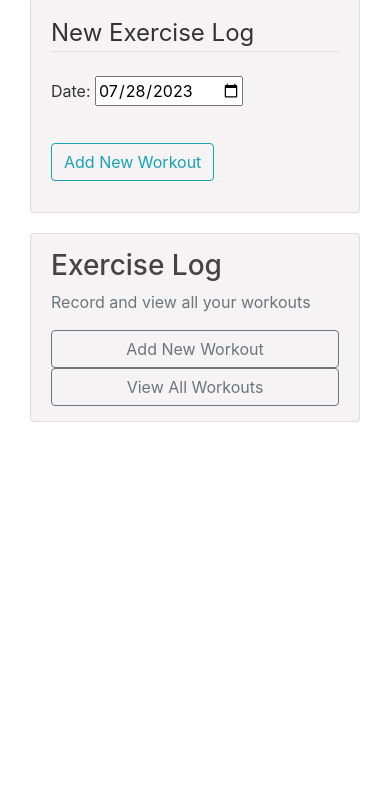
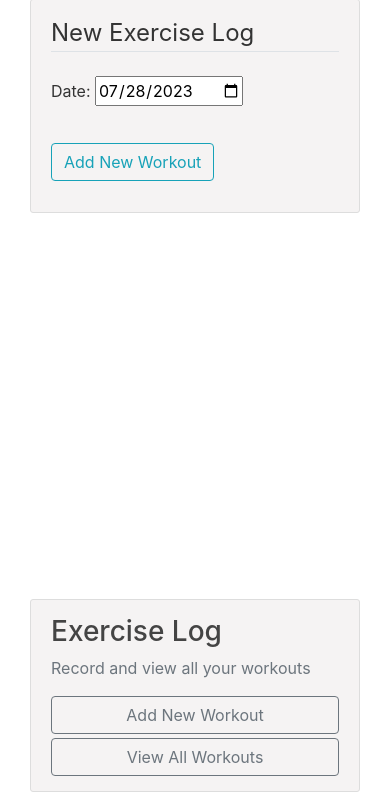
Before and after one commit to Lemetist/ActivityWatch, a Django app: page /exlog/log/new/ in a window 390 px wide. Shown: the part 400-1212 px from the top of the page. Before the commit the page ends 822 px from the top, so only its background shows below. Run offline with Django 3.2, Linux system fonts and the light colour scheme; the visitor is signed in with stand-in values (Sample User, id 1); some libraries are stand-ins or nearby versions.

Commit message:
Changed ExLog elements to all use Bootsrap card class; Added overflow-y to ExerciseLog list view

```diff
--- a/exlog_app/models.py
+++ b/exlog_app/models.py
@@ -19,7 +19,7 @@ class Exercise(models.Model):
     exercise_log = models.ForeignKey(ExerciseLog, on_delete=models.CASCADE)
 
     # In the future, exercise should ideally be a foreign key which can be tied together to track progress
-    alpha_num_dash = RegexValidator(r'^[0-9a-zA-Z]*$', 'Only alphanumeric characters and dashes are allowed.')
+    alpha_num_dash = RegexValidator(r'^[0-9a-zA-Z\s]*$', 'Only alphanumeric characters and dashes are allowed.')
     exercise_name = models.CharField(max_length=32, validators=[alpha_num_dash])
     num_sets = models.PositiveIntegerField()
     num_reps = models.PositiveIntegerField()
--- a/exlog_app/static/exlog_app/base.css
+++ b/exlog_app/static/exlog_app/base.css
@@ -44,3 +44,8 @@ a.article-title:hover {
   height: 25px;
   vertical-align: middle;
 }
+
+div.exlog-lists {
+  height: 600px;
+  overflow-y: auto;
+}
--- a/exlog_app/templates/exlog_app/base.html
+++ b/exlog_app/templates/exlog_app/base.html
@@ -11,19 +11,19 @@
 
   <div class="row">
 
-    <div class="col-md-8">
+    <div class="col-md-8 exlog-lists">
       {% block content %}{% endblock content%}
     </div>
 
     <!-- Sidebar -->
     <div class="col-md-4">
-      <div class="content-section">
+      <div class="card content-section">
         <h3>Exercise Log</h3>
         <p class='text-muted'>Record and view all your workouts</p>
 
           <!-- CreateView to add new ExerciseLog object into db-->
           <a href="/exlog/log/new/">
-            <Button class="btn btn-outline-secondary btn-block">Add New Workout</Button>
+            <Button class="btn btn-outline-secondary btn-block mb-1">Add New Workout</Button>
           </a>
 
           <!-- ListView for all workout logs under the current logged in user-->
--- a/exlog_app/templates/exlog_app/home.html
+++ b/exlog_app/templates/exlog_app/home.html
@@ -8,7 +8,7 @@
 {% block content%}
 
 {% for exlog in exercise_logs %}
-<article class="media content-section">
+<article class="card media content-section">
     <div class="media-body">
         <div class="article-metadata">
             <h2><a class="mr-2" href="{% url 'exlog-detail' exlog.id %}">{{ exlog.date | date:"F d, Y"}} Workout</a></h2>
```
